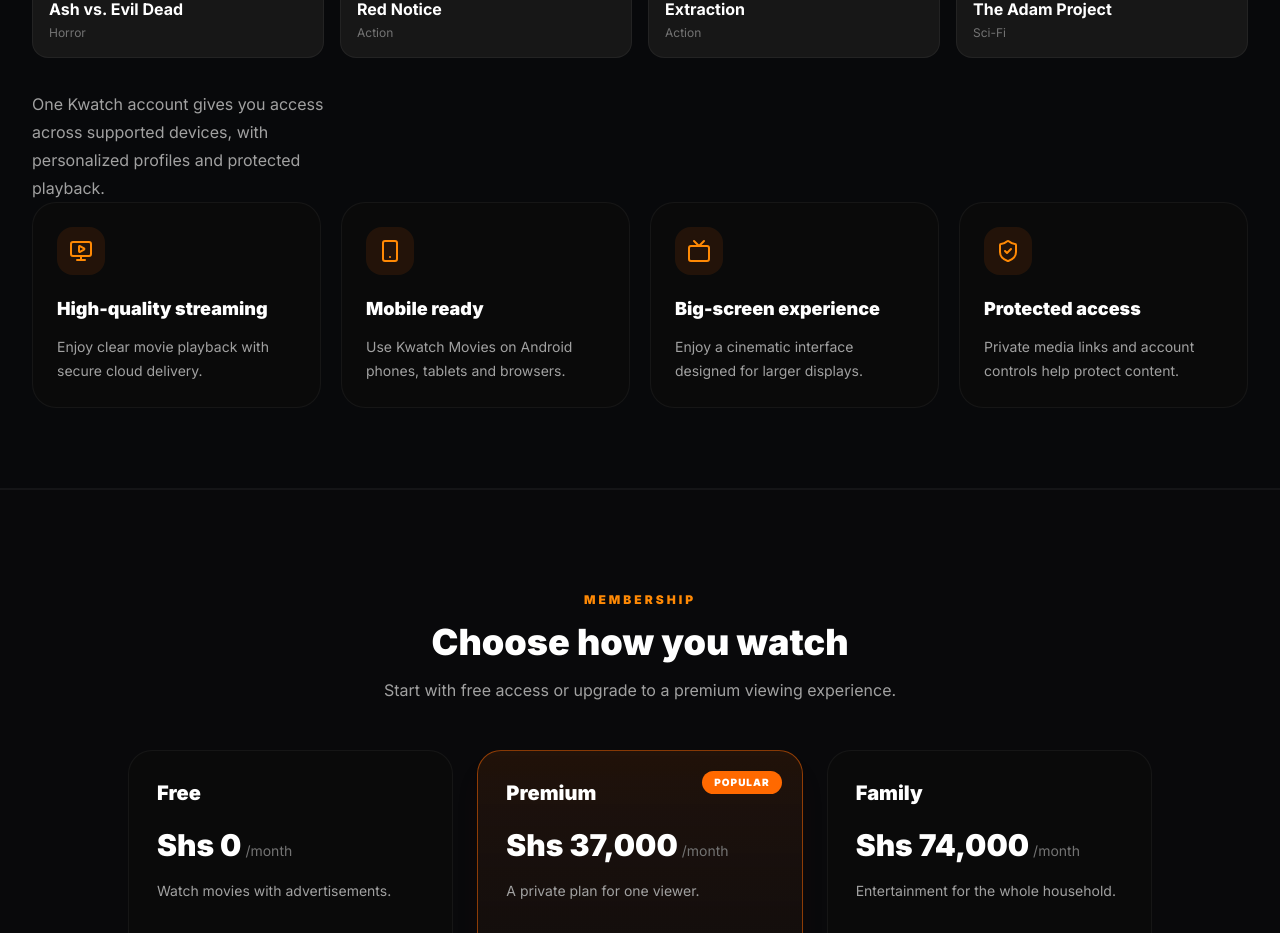
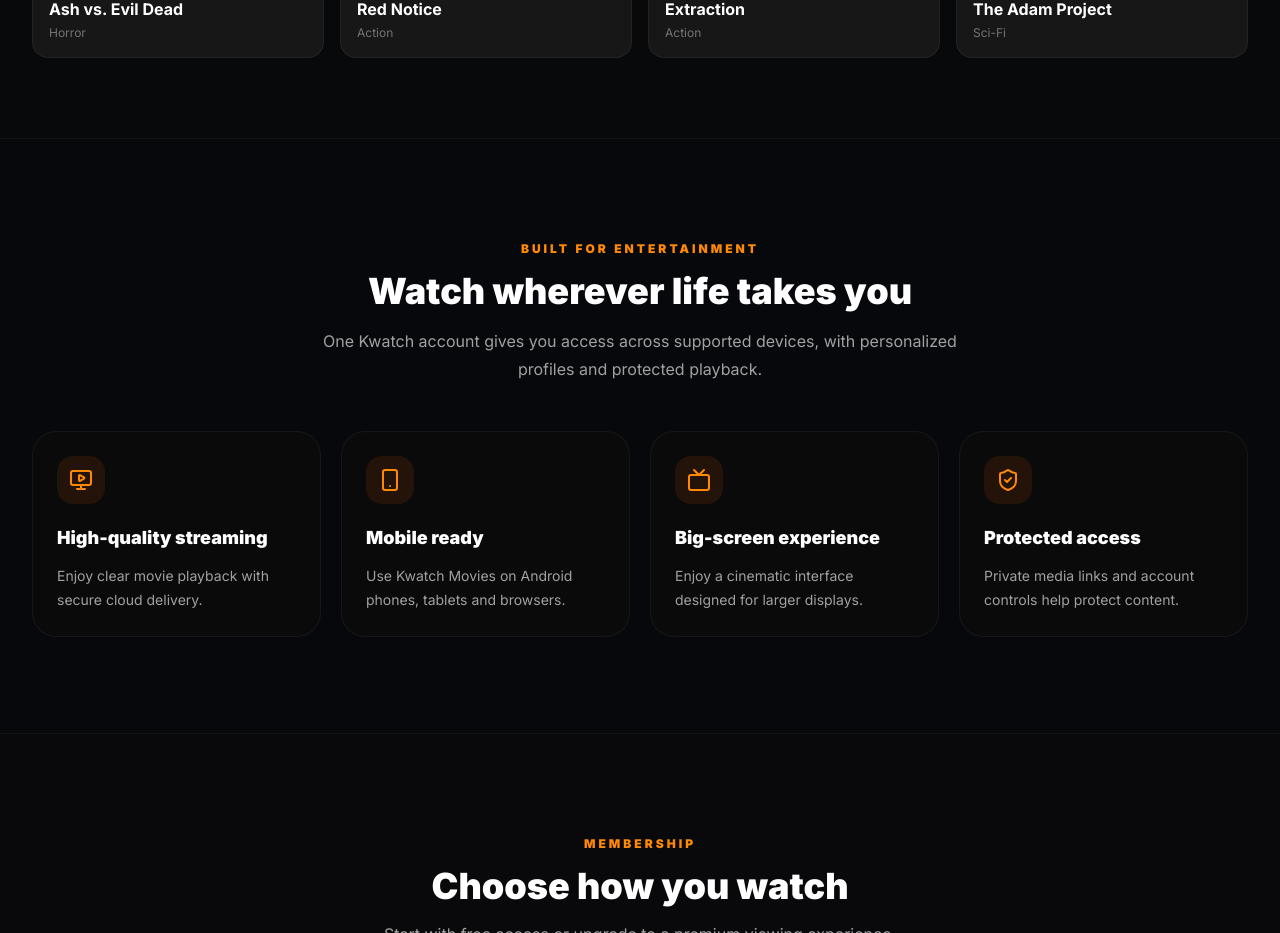
Before and after one commit to senfukawataraken-lang/kwatch-movies, a React (Vite) app: page / in a window 1280 px wide. Shown: the part 1933-2866 px from the top of the page. Built offline with nearby package versions, Linux system fonts and the light colour scheme; no server answers.

Commit message:
Update LandingPage.tsx

```diff
--- a/src/components/LandingPage.tsx
+++ b/src/components/LandingPage.tsx
@@ -229,6 +229,7 @@
       </button>
     </div>
 
+    {previewMovies.length > 0 ? (
       <div className="grid grid-cols-2 gap-4 md:grid-cols-4">
         {previewMovies.map((movie) => (
           <button
@@ -248,12 +249,36 @@
 
             <div className="p-4">
               <h3 className="font-bold text-white">{movie.title}</h3>
+
               <p className="mt-1 text-xs text-neutral-500">
                 {movie.genres?.[0] || movie.type || "Movie"}
               </p>
             </div>
           </button>
         ))}
+      </div>
+    ) : (
+      <div className="rounded-2xl border border-white/5 bg-neutral-900/60 px-6 py-12 text-center">
+        <Film className="mx-auto h-8 w-8 text-orange-400" />
+        <p className="mt-4 text-sm text-neutral-400">
+          New movies are being prepared for the catalogue.
+        </p>
+      </div>
+    )}
+  </div>
+</section>
+
+{/* Features */}
+<section className="py-24">
+  <div className="mx-auto max-w-7xl px-5 sm:px-8">
+    <div className="mx-auto mb-12 max-w-2xl text-center">
+      <span className="text-xs font-black uppercase tracking-[0.25em] text-orange-400">
+        Built for entertainment
+      </span>
+
+      <h2 className="mt-3 text-3xl font-black sm:text-4xl">
+        Watch wherever life takes you
+      </h2>
 
       <p className="mt-4 leading-7 text-neutral-400">
         One Kwatch account gives you access across supported devices,
```
Lines whose indentation alone changed are shown as unchanged.
